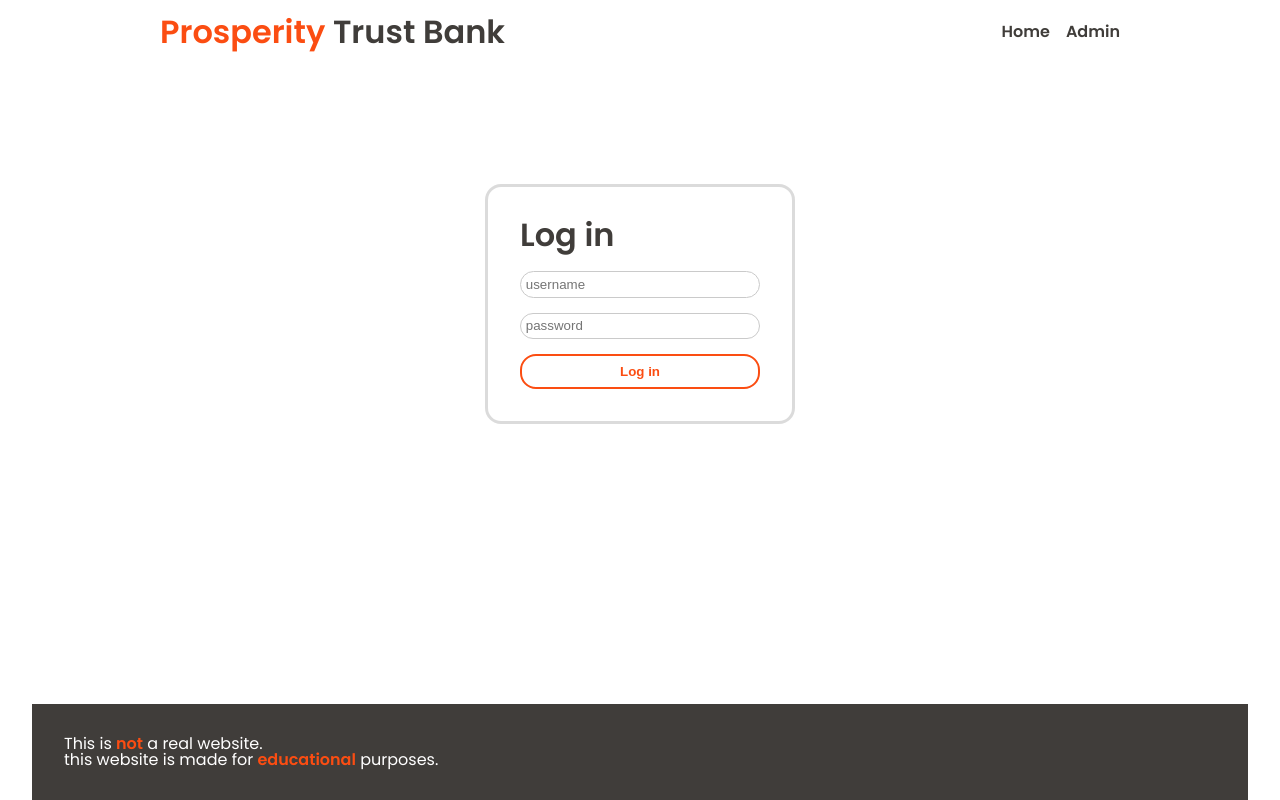
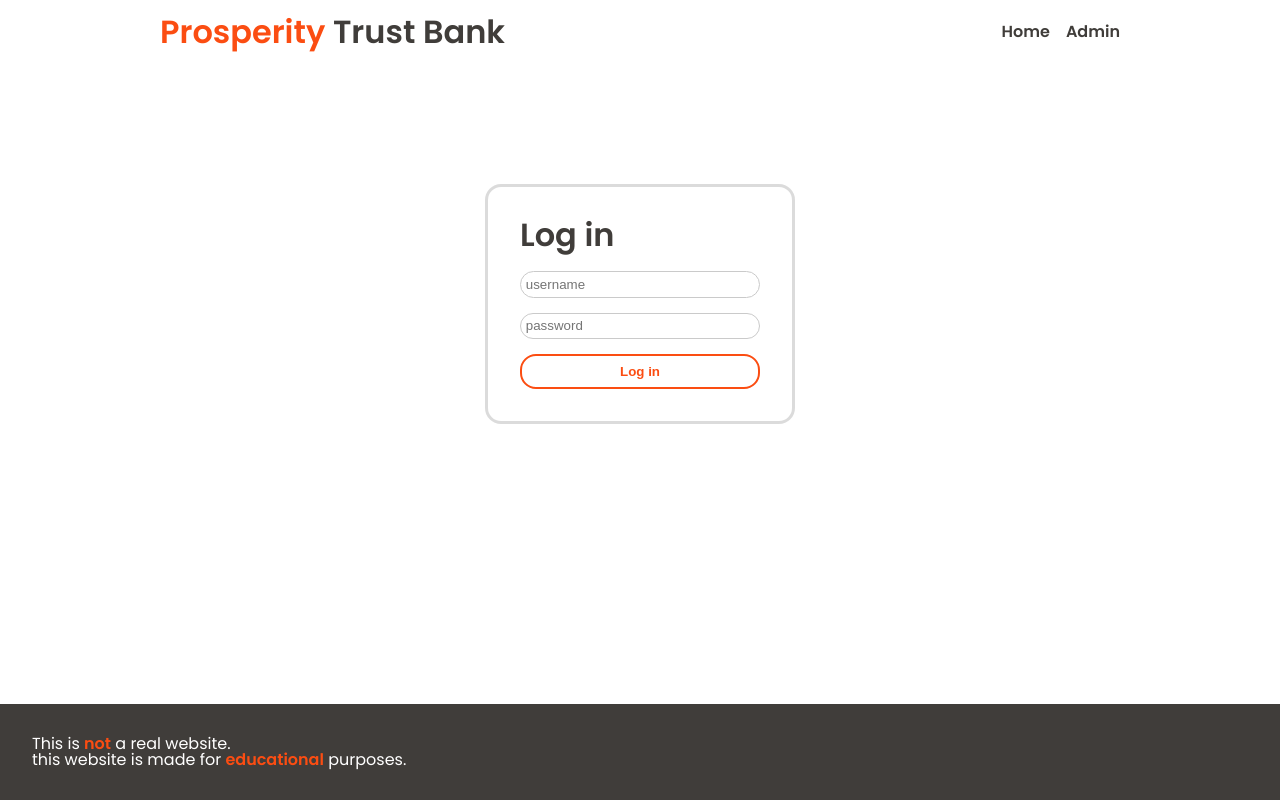
Before and after one commit to WorkshopVTI-HOWEST/cyber-security-challenge, a React (Vite) app: page /admin in a window 1280 px wide. Built offline with nearby package versions, Linux system fonts and the light colour scheme.

Commit message:
fix: remove padding from content

```diff
--- a/src/App.css
+++ b/src/App.css
@@ -10,5 +10,4 @@
     display: flex;
     flex-direction: column;
     min-height: 100vh;
-    padding: 0 2rem;
 }
--- a/src/assets/css/OurMission.css
+++ b/src/assets/css/OurMission.css
@@ -10,7 +10,6 @@
 }
 
 .ourMission div {
-    flex-grow: 1;
     display: flex;
     align-items: stretch;
     gap: 20px;
```
